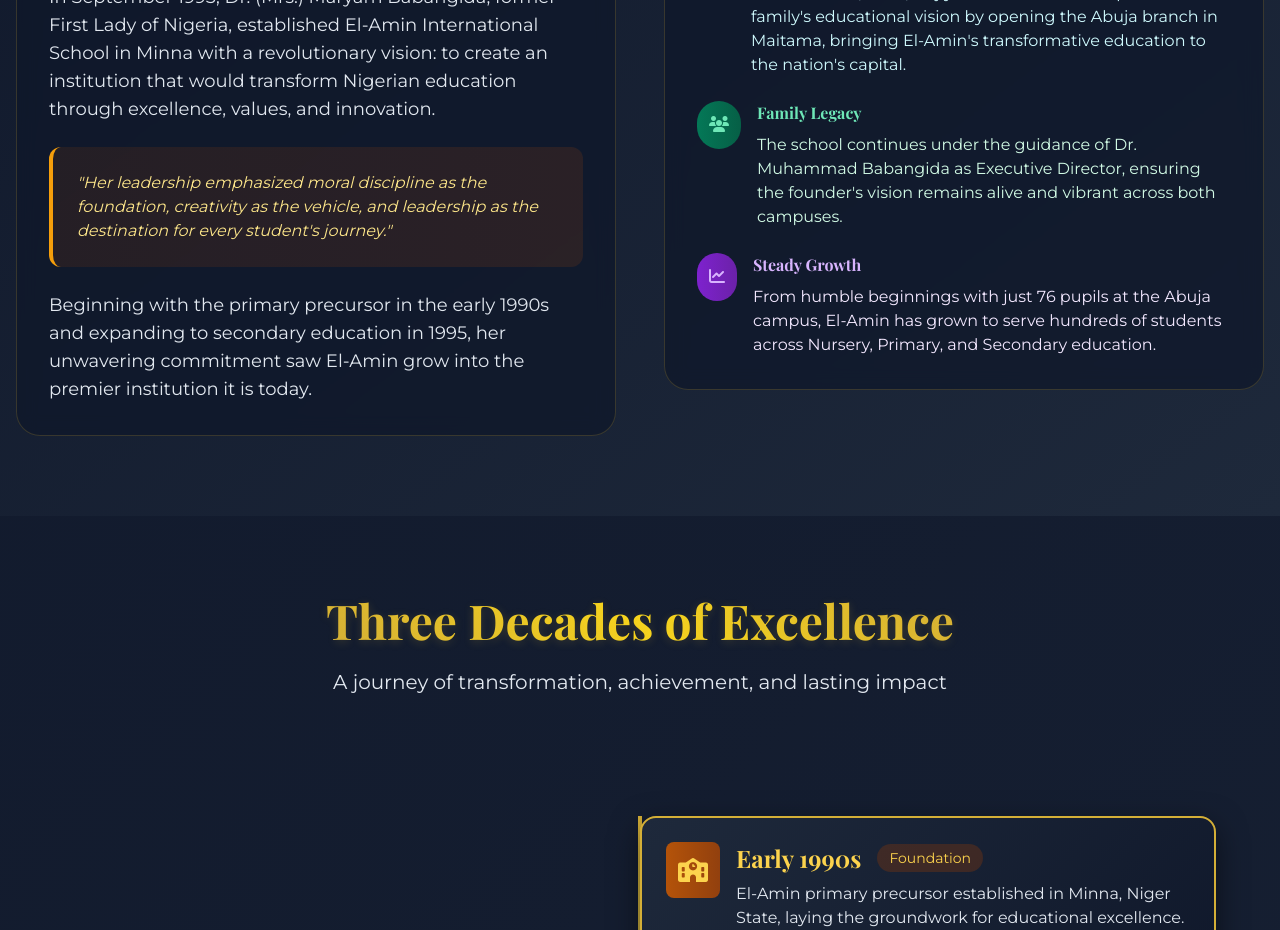
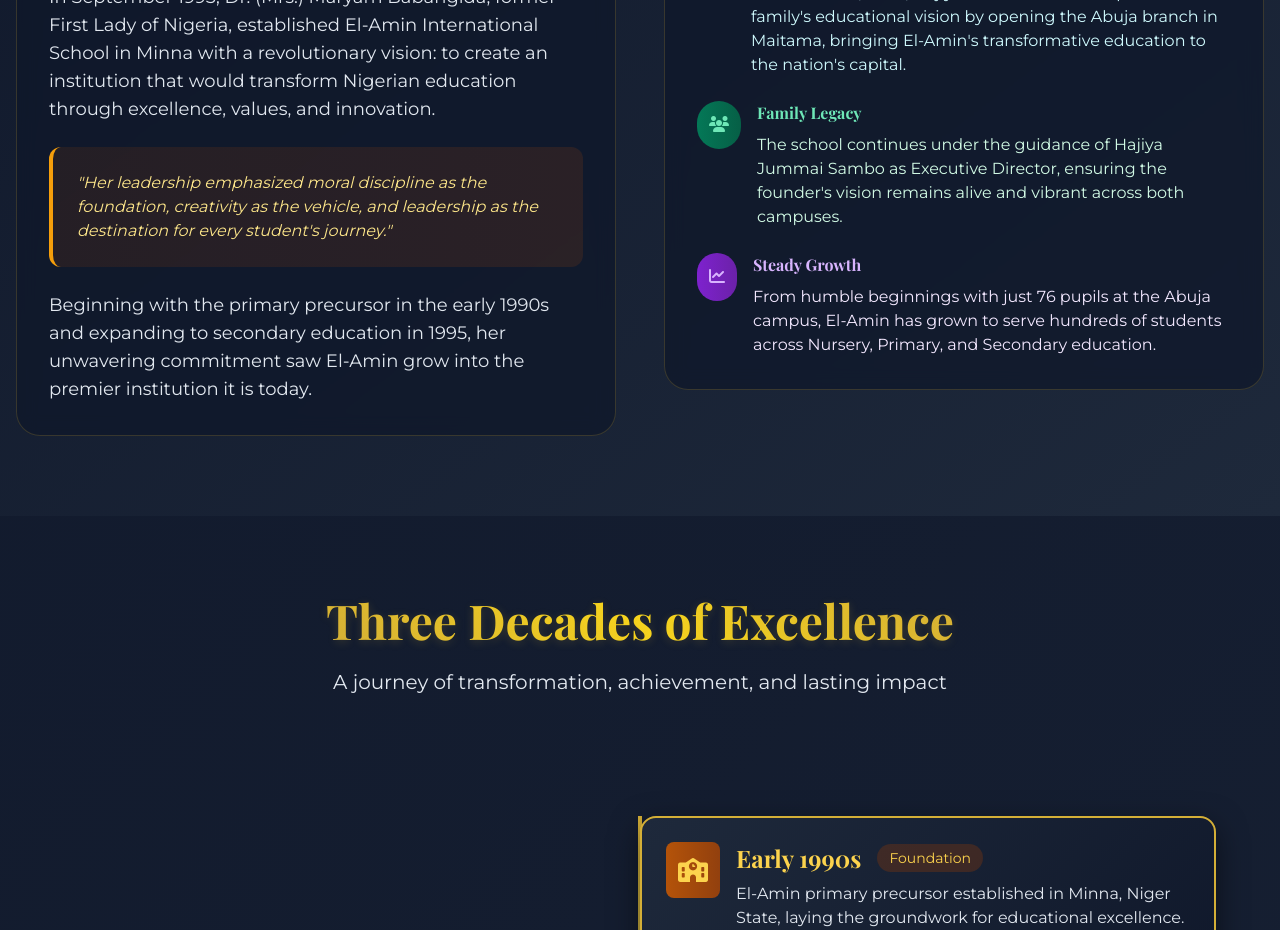
Before and after one commit to nuhudatti/elamin-legacy, a plain HTML site: page index.html in a window 1280 px wide. Shown: the part 1500-2430 px from the top of the page. Drawn offline with nearby package versions, Linux system fonts and the light colour scheme; a script that the page names is missing.

Commit message:
director correction

```diff
--- a/index.html
+++ b/index.html
@@ -371,7 +371,7 @@
                                 </div>
                                 <div>
                                     <h4 class="font-bold text-emerald-300 mb-2">Family Legacy</h4>
-                                    <p class="text-emerald-100">The school continues under the guidance of Dr. Muhammad Babangida as Executive Director, ensuring the founder's vision remains alive and vibrant across both campuses.</p>
+                                    <p class="text-emerald-100">The school continues under the guidance of Hajiya Jummai Sambo as Executive Director, ensuring the founder's vision remains alive and vibrant across both campuses.</p>
                                 </div>
                             </div>
 
```
